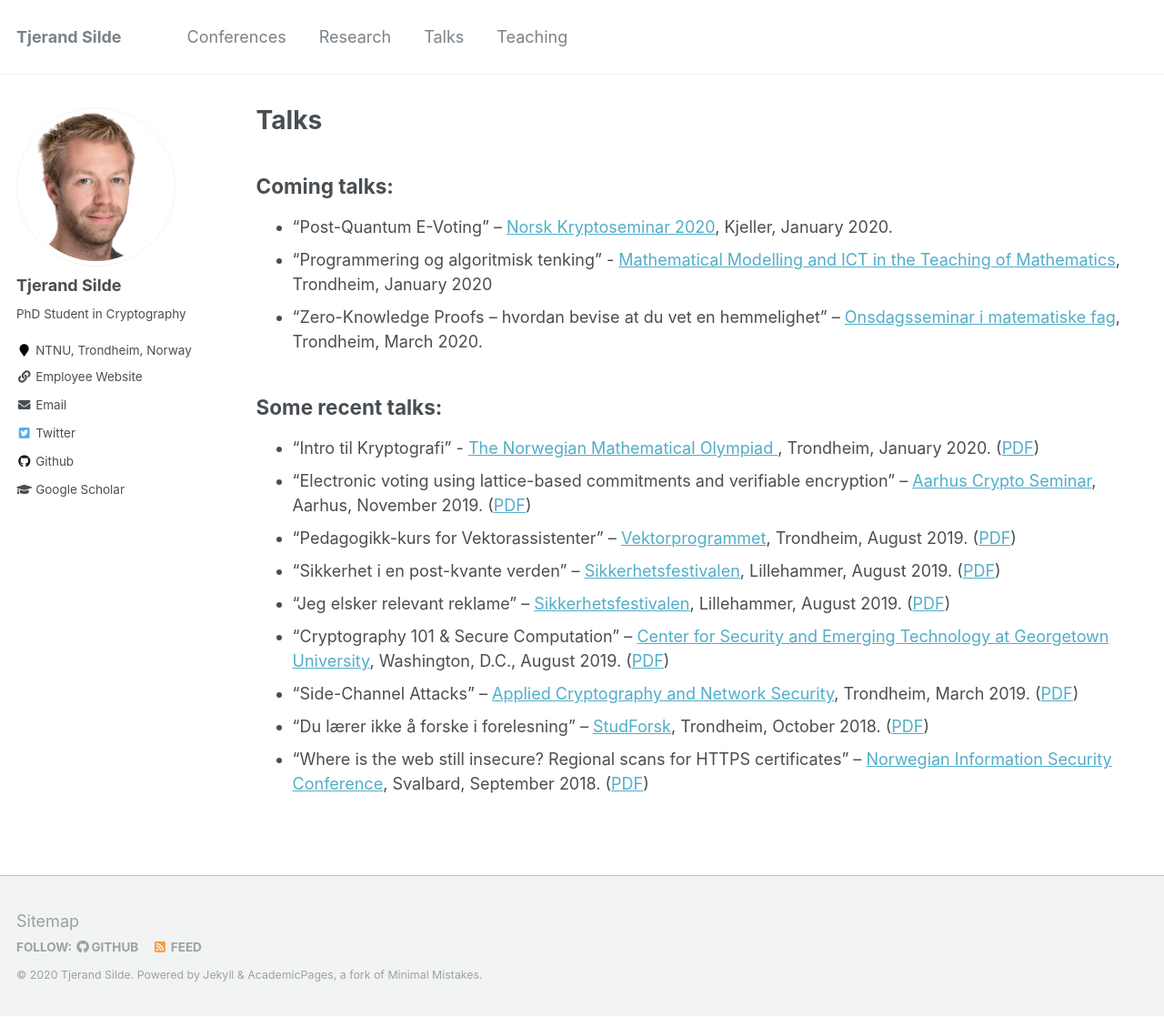
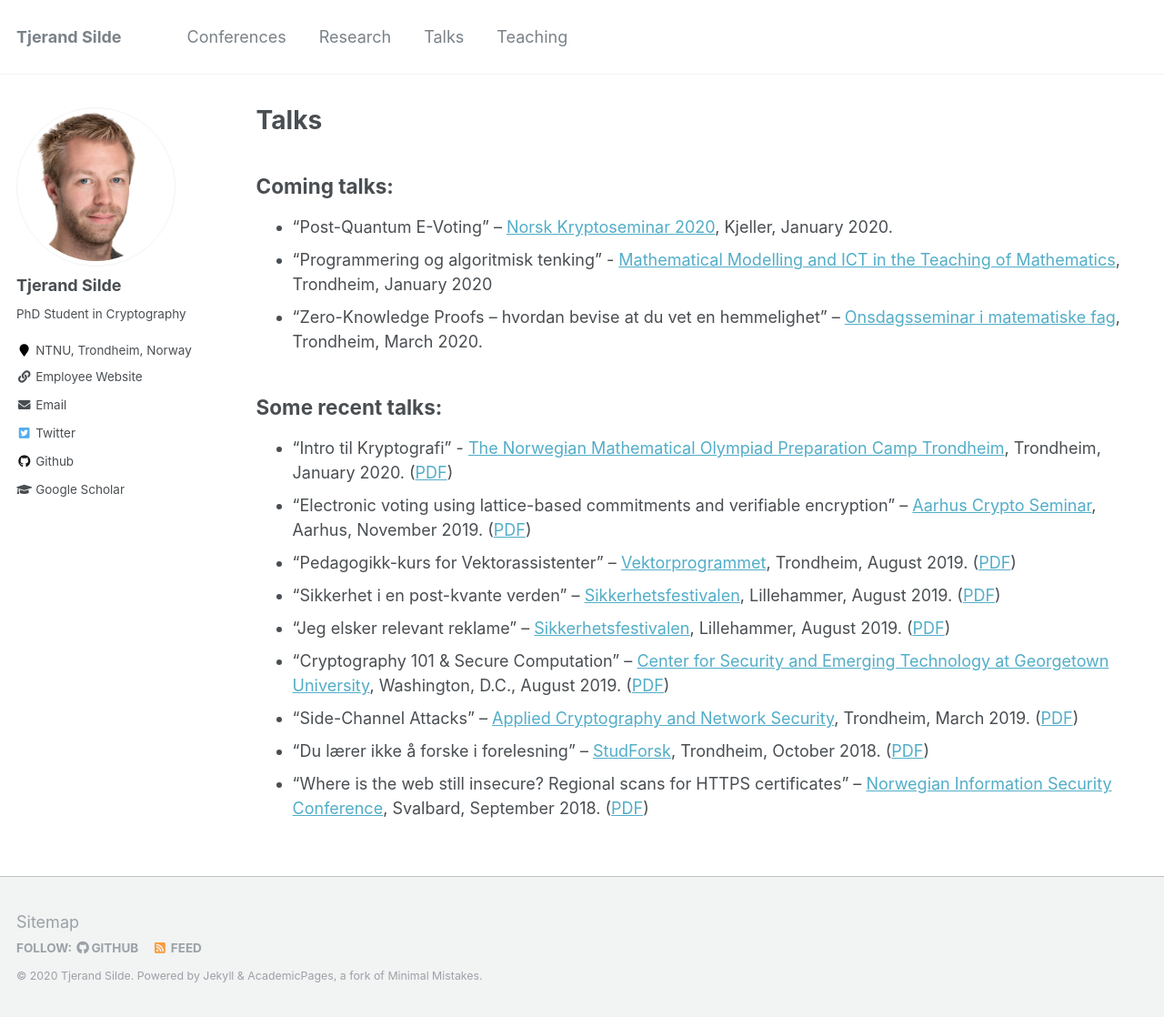
Before and after one commit to tjesi/tjesi.github.io, a Jekyll site: the page built from _pages/talks.md, in a window 1280 px wide and 1118 px high. Shown: the whole window at 91% size. Built offline with Jekyll 4.4.1, drawn with Linux system fonts in a browser that asks for light colours.

Commit message:
Update talks.md

```diff
--- a/_pages/talks.md
+++ b/_pages/talks.md
@@ -14,7 +14,7 @@
 
 ## Some recent talks:
 
-* "Intro til Kryptografi" - [The Norwegian Mathematical Olympiad ](https://abelkonkurransen.no/en/), Trondheim, January 2020. ([PDF](https://tjerandsilde.no/files/Abelforedrag.pdf))
+* "Intro til Kryptografi" - [The Norwegian Mathematical Olympiad Preparation Camp Trondheim](https://abelkonkurransen.no/en/), Trondheim, January 2020. ([PDF](https://tjerandsilde.no/files/Abelforedrag.pdf))
 * “Electronic voting using lattice-based commitments and verifiable encryption” – [Aarhus Crypto Seminar](https://cs.au.dk/~oech/seminar.html), Aarhus, November 2019. ([PDF](https://tjerandsilde.no/files/Aarhus_Crypto_Seminar_Presentation.pdf))
 * “Pedagogikk-kurs for Vektorassistenter” – [Vektorprogrammet](https://vektorprogrammet.no), Trondheim, August 2019. ([PDF](https://tjerandsilde.no/files/Pedagogikk_kurs_for_vektorprogrammet.pdf))
 * “Sikkerhet i en post-kvante verden” – [Sikkerhetsfestivalen](https://sikkerhetsfestivalen.no), Lillehammer, August 2019. ([PDF](https://tjerandsilde.no/files/Sikkerhetsfestivalen_Tjerand_Silde_Sikkerhet_I_En_Post-kvante_Verden.pdf))
```
